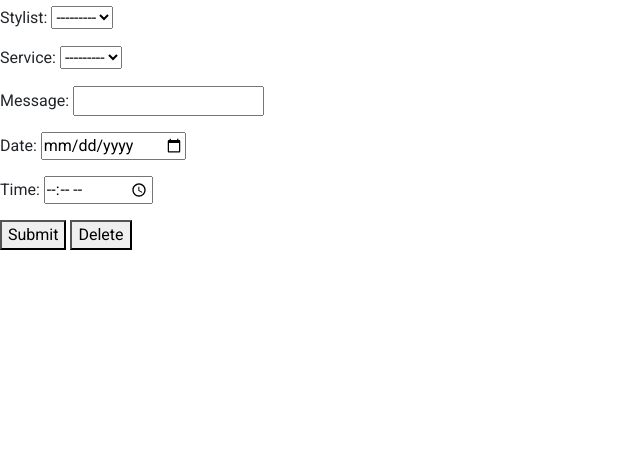
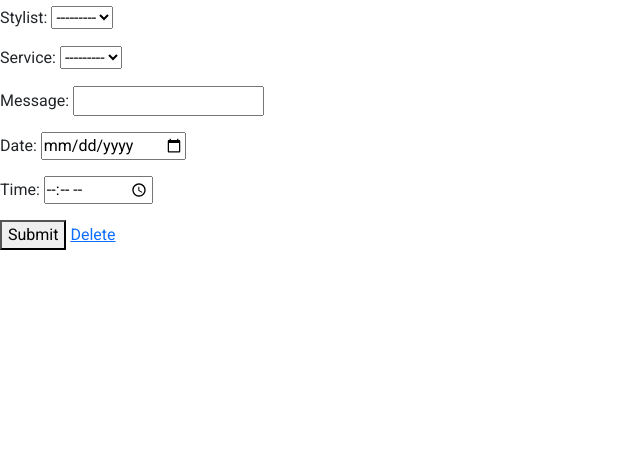
Before and after one commit to E-Printer/haircut-hysteria, a Django app: template appointments/templates/edit_booking.html in a window 1280 px wide. Shown: the part 226-675 px from the top of the page, without its empty margins (0-640 px from the left). Run offline with Django 4.2, Linux system fonts and the light colour scheme; the template is opened without the code that fills it: values that come from a table or form of the project are taken from there, others are empty; some libraries are stand-ins or nearby versions.

Commit message:
edit booking delete button

```diff
--- a/appointments/templates/edit_booking.html
+++ b/appointments/templates/edit_booking.html
@@ -15,7 +15,7 @@
         <div>
             <!-- Submit button -->
             <button type="submit">Submit</button>
-            <button type="delete">Delete</button>
+            <a href="{% url 'delete_booking' booking.id %}" class="delete-button">Delete</a>
         </div>
     </form>
 </div>
```
